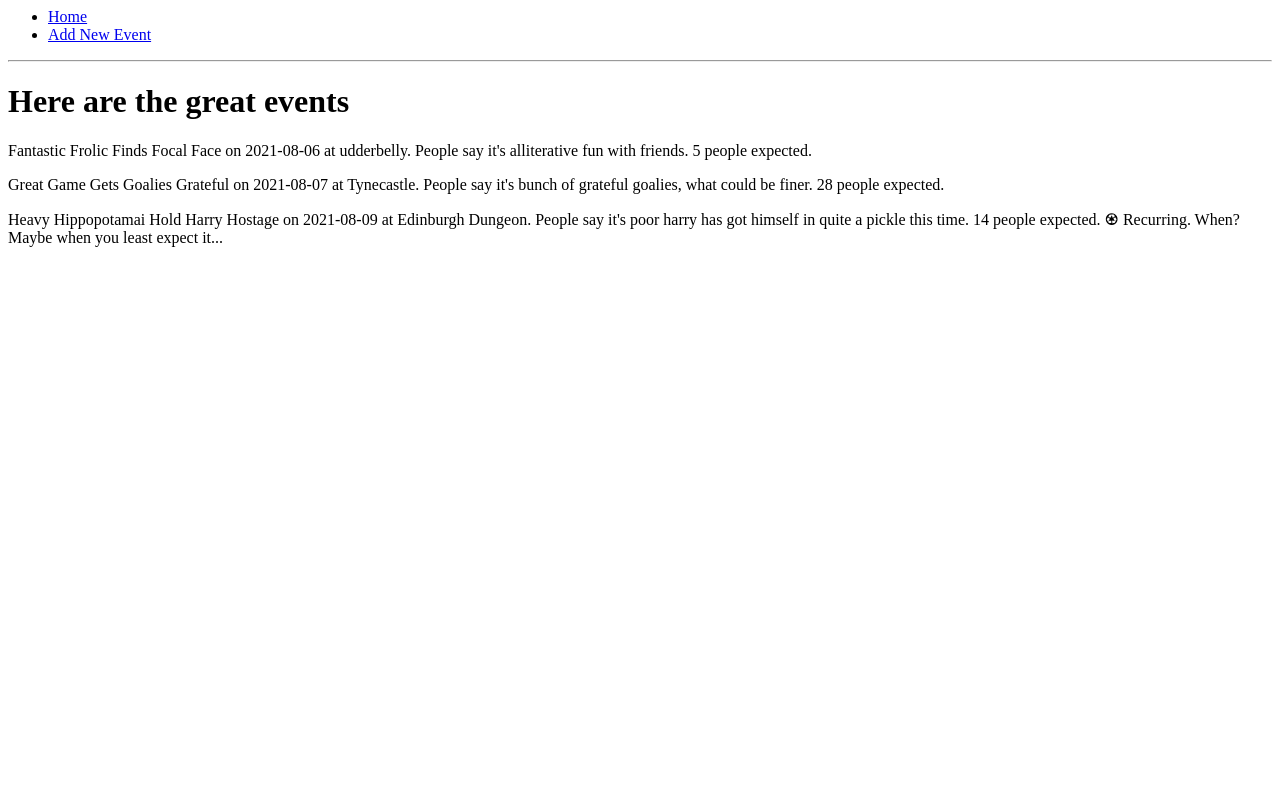
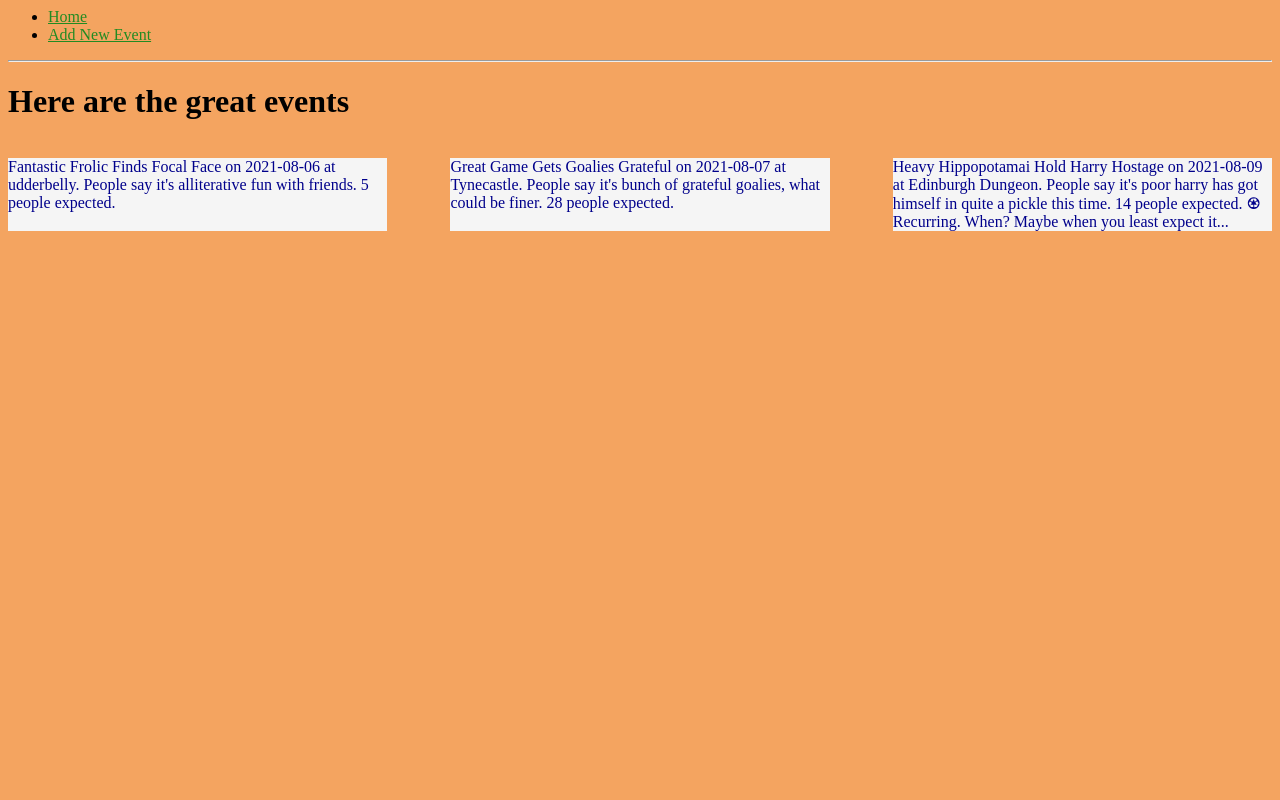
Before and after one commit to defibuildereth/w3_d4_flask_lab_events, a Flask app: page /events in a window 1280 px wide. Run offline with Flask 2, Linux system fonts and the light colour scheme.

Commit message:
displaying with flex in tiles of 3

```diff
--- /dev/null
+++ b/static/style.css
@@ -0,0 +1,23 @@
+
+
+body {
+    background-color: sandybrown;
+}
+
+body > ul > li > a {
+    color: forestgreen
+}
+
+body > div > p {
+    color: darkblue;
+    background-color: whitesmoke;
+    max-width: 30%;
+
+}
+
+.grid {
+    display: flex;
+    flex-direction: row;
+    justify-content: space-between;
+    flex-flow: wrap
+}
--- a/templates/base.html
+++ b/templates/base.html
@@ -1,5 +1,8 @@
+
+
 <html>
     <head>
+        <link rel="stylesheet" href="{{ url_for('static', filename='style.css') }}">
         <title>Super Exciting Events</title>
     </head>
 
--- a/templates/index.html
+++ b/templates/index.html
@@ -3,13 +3,17 @@
 {% block content%}
 
 <h1>Here are the great events</h1>
+<div class='grid'>
+{% for event in events %}
 
-{% for event in events %}
 <p>{{event.name}} on {{event.date}} at {{event.location}}. People say it's {{event.description}}. {{event.guests}} people expected.
     {% if event.recurring == True %}
     <span> &#9852; Recurring. When? Maybe when you least expect it...</span>
     {% endif %}
 
 </p>
+
 {% endfor %}
+</div>
+
 {% endblock %}
```
